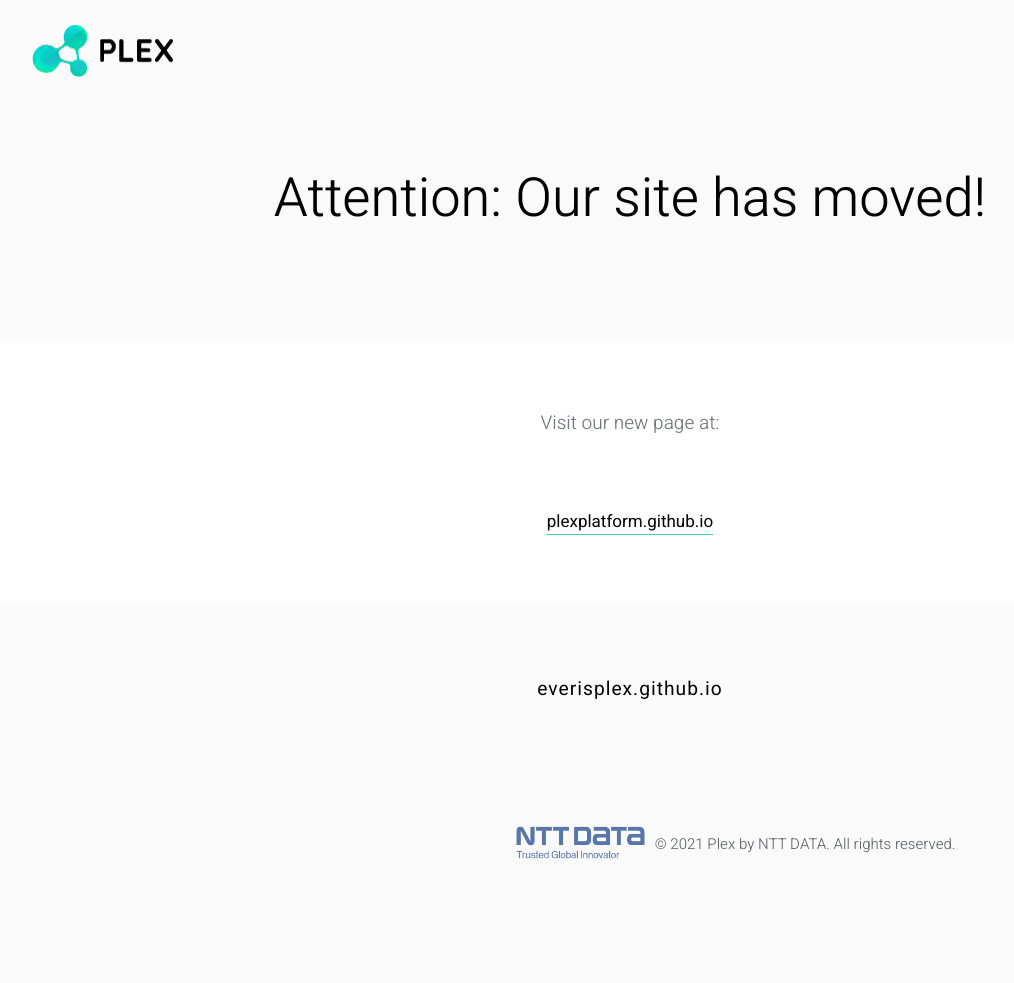
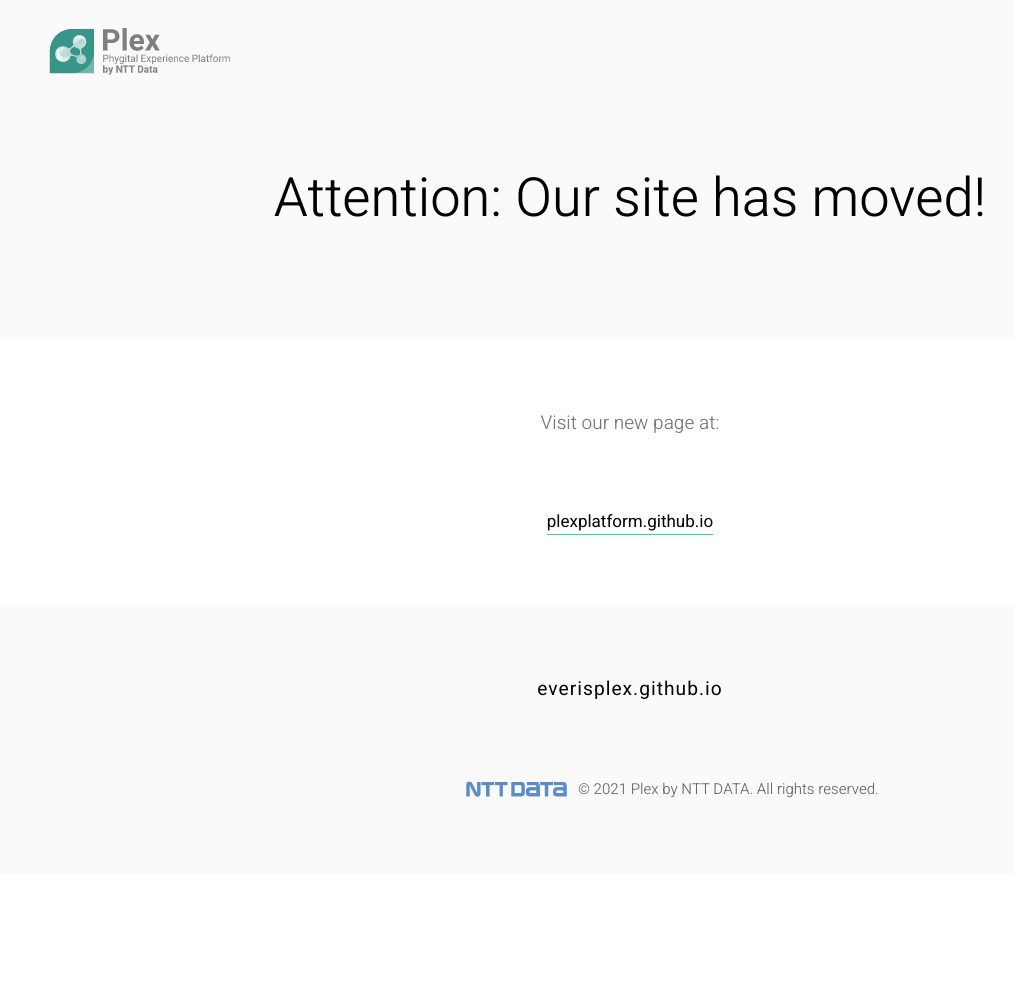
Before and after one commit to everisplex/everisplex.github.io, a Jekyll site: the page built from index.md, in a window 1280 px wide. Shown: the whole page, without its empty margins (10-1024 px from the left). Built offline with Jekyll 4.4.1, drawn with Linux system fonts in a browser that asks for light colours; after the commit the page ends 900 px from its top, so only the background shows below that.

Commit message:
out site has moved

```diff
--- a/_includes/footer.html
+++ b/_includes/footer.html
@@ -70,10 +70,10 @@
         <div class="uk-grid-large uk-margin-large-top uk-flex uk-flex-middle uk-text-center" data-uk-grid>
 
             <div class="uk-width-1-4@m"></div>
-            <div class="uk-width-expand@m">
+            <div class="uk-width-expand@m" style="padding-right: 130px">
                 <div class="uk-width-auto@m uk-margin-medium uk-text-small">
                     <p class="uk-display-inline-block uk-margin-medium-right uk-margin-remove-bottom">
-                        <a class="uk-logo" href="{{ "/" | relative_url }}">{% if site.footerlogo %}<img style="width: 18%"src="{{ site.uploads | absolute_url }}{{ site.footerlogo }}" alt="{{ site.title | escape }}">{% endif %}</a>
+                        <a class="uk-logo">{% if site.footerlogo %}<img style="width: 18%"src="{{ site.uploads | absolute_url }}{{ site.footerlogo }}" alt="{{ site.title | escape }}">{% endif %}</a>
                         {{ site.footer.copyright }}</p>
                 </div>
             </div>
```
Also changed, not shown: uploads/logosmall.png, uploads/nttdata.png.
